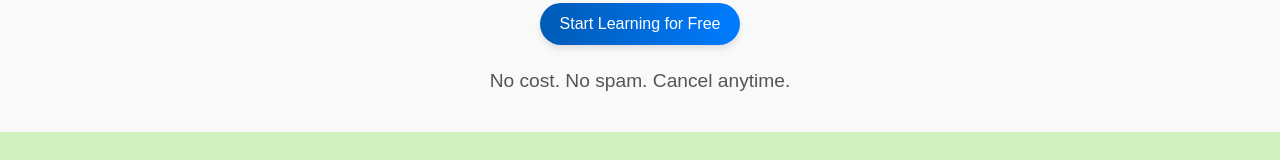
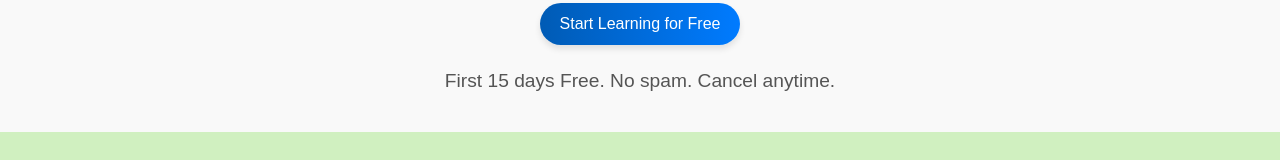
Before and after one commit to Opjha20/SmartBozo, a plain HTML site: page index.html in a window 1280 px wide. Shown: the part 209-369 px from the top of the page. Drawn offline with Linux system fonts and the light colour scheme.

Commit message:
Add files via upload

```diff
--- a/index.html
+++ b/index.html
@@ -259,7 +259,7 @@
     <h1>Economics Simplified – Daily, Bite-Sized Learning</h1>
     <p>Understand today's news and core economic concepts in just 5 minutes a day. Delivered directly to your WhatsApp!</p>
     <a class="cta-button" href="https://wa.me/917977047646?text=Start%20my%20economics%20program" target="_blank">Start Learning for Free</a>
-    <p class="cta-subtext">No cost. No spam. Cancel anytime.</p>
+    <p class="cta-subtext">First 15 days Free. No spam. Cancel anytime.</p>
 </section>
 
 <!-- What We Offer -->
```
